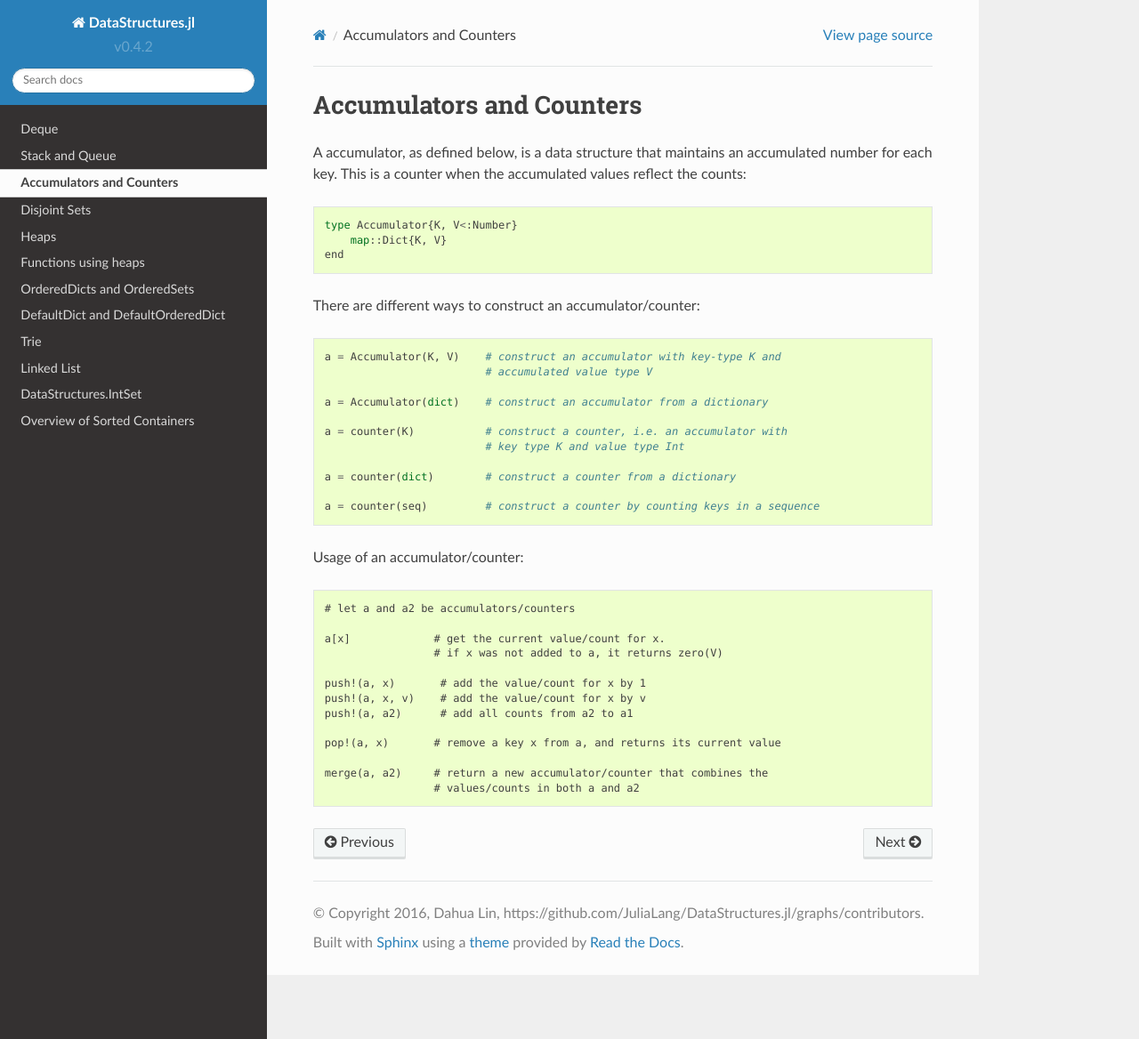
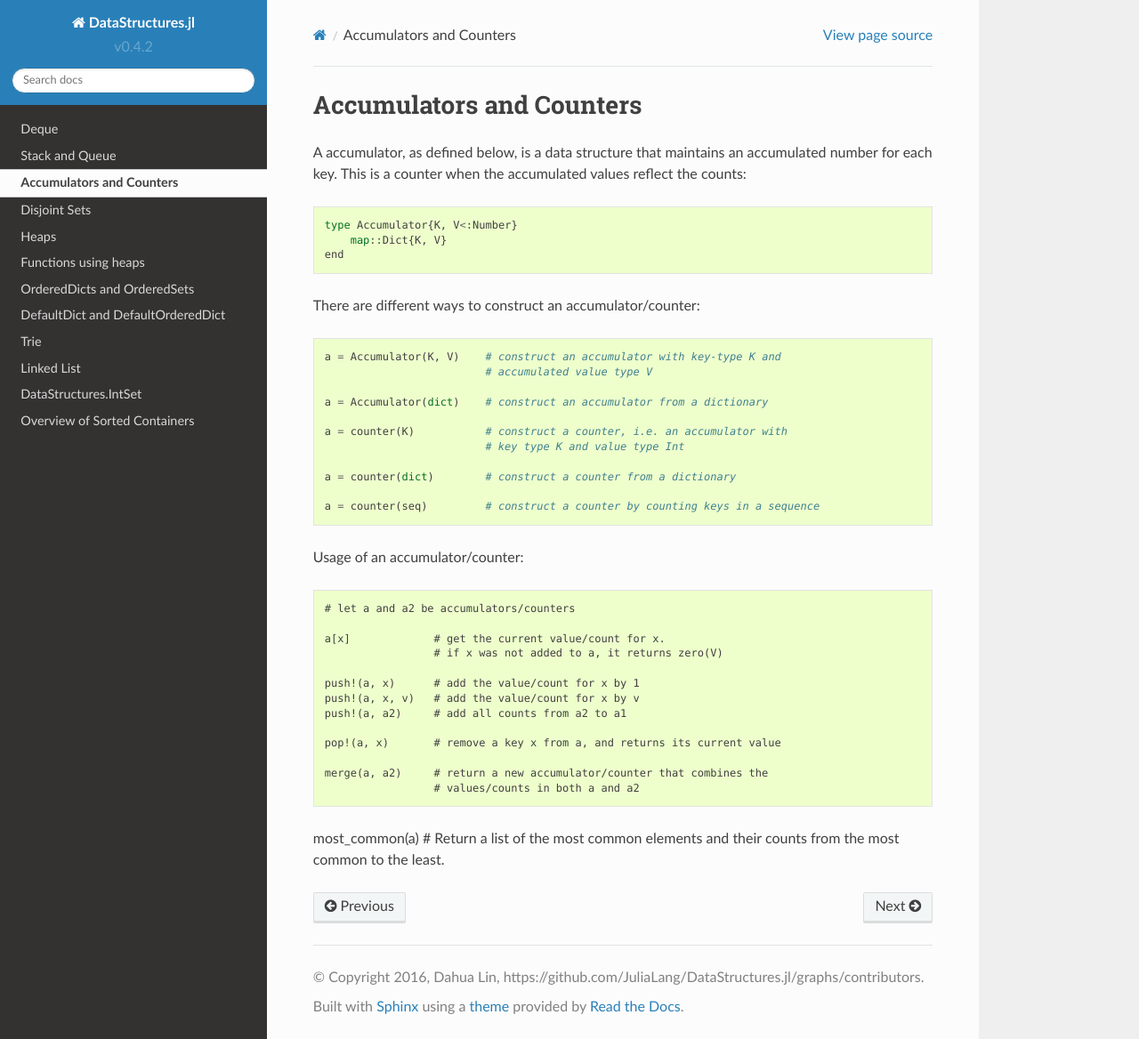
Before and after one commit to JuliaCollections/DataStructures.jl, a Sphinx documentation site: the page built from doc/source/accumulators.rst, in a window 1280 px wide and 1168 px high. Shown: the whole window at 89% size. Built offline with Sphinx 7.4.7 and the Read the Docs theme 2.0.0, drawn with Linux system fonts in a browser that asks for light colours; formulas are drawn with MathJax 3.

Commit message:
most_common method for counters

```diff
--- a/doc/source/accumulators.rst
+++ b/doc/source/accumulators.rst
@@ -34,11 +34,13 @@ Usage of an accumulator/counter::
   a[x]             # get the current value/count for x.
                    # if x was not added to a, it returns zero(V)
 
-  push!(a, x)       # add the value/count for x by 1
-  push!(a, x, v)    # add the value/count for x by v
-  push!(a, a2)      # add all counts from a2 to a1
+  push!(a, x)      # add the value/count for x by 1
+  push!(a, x, v)   # add the value/count for x by v
+  push!(a, a2)     # add all counts from a2 to a1
 
   pop!(a, x)       # remove a key x from a, and returns its current value
 
   merge(a, a2)     # return a new accumulator/counter that combines the
                    # values/counts in both a and a2
+
+most_common(a)     # Return a list of the most common elements and their counts from the most common to the least.
```
Also changed, not shown: 3 other files.
